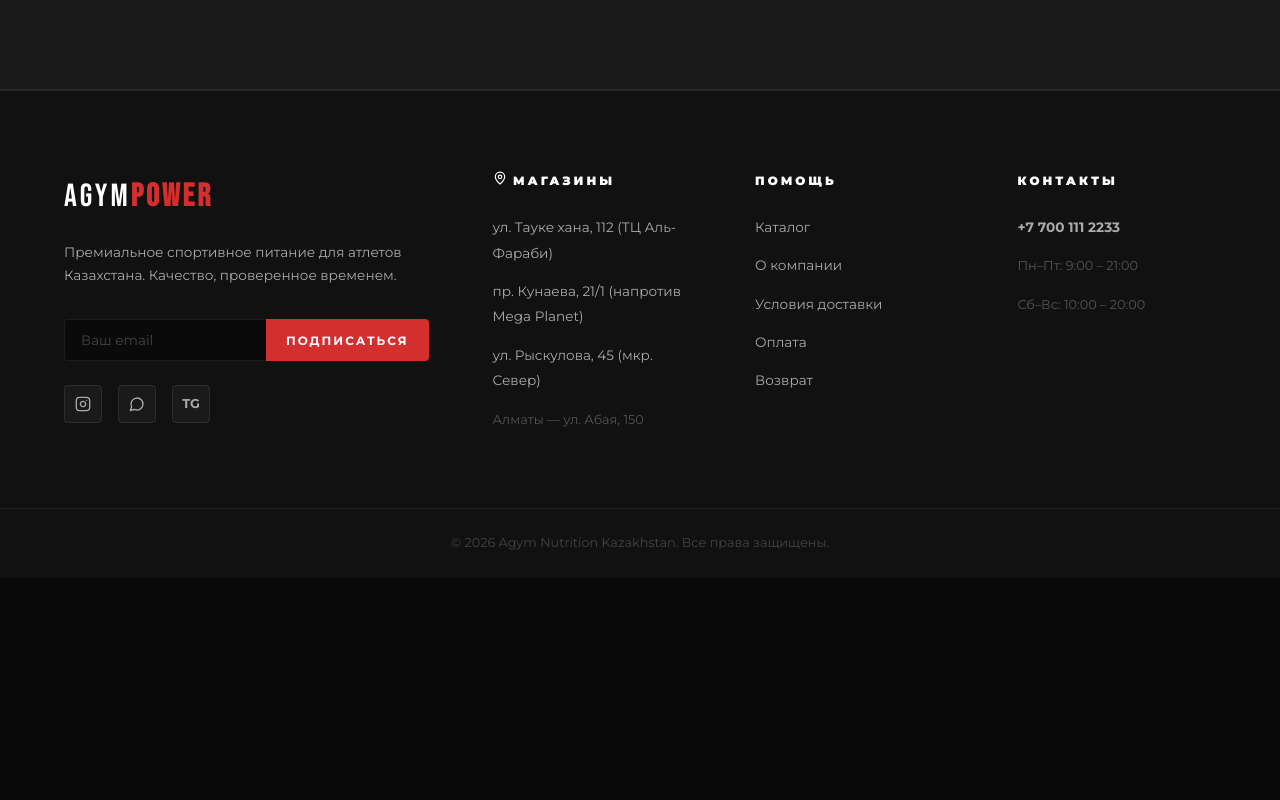
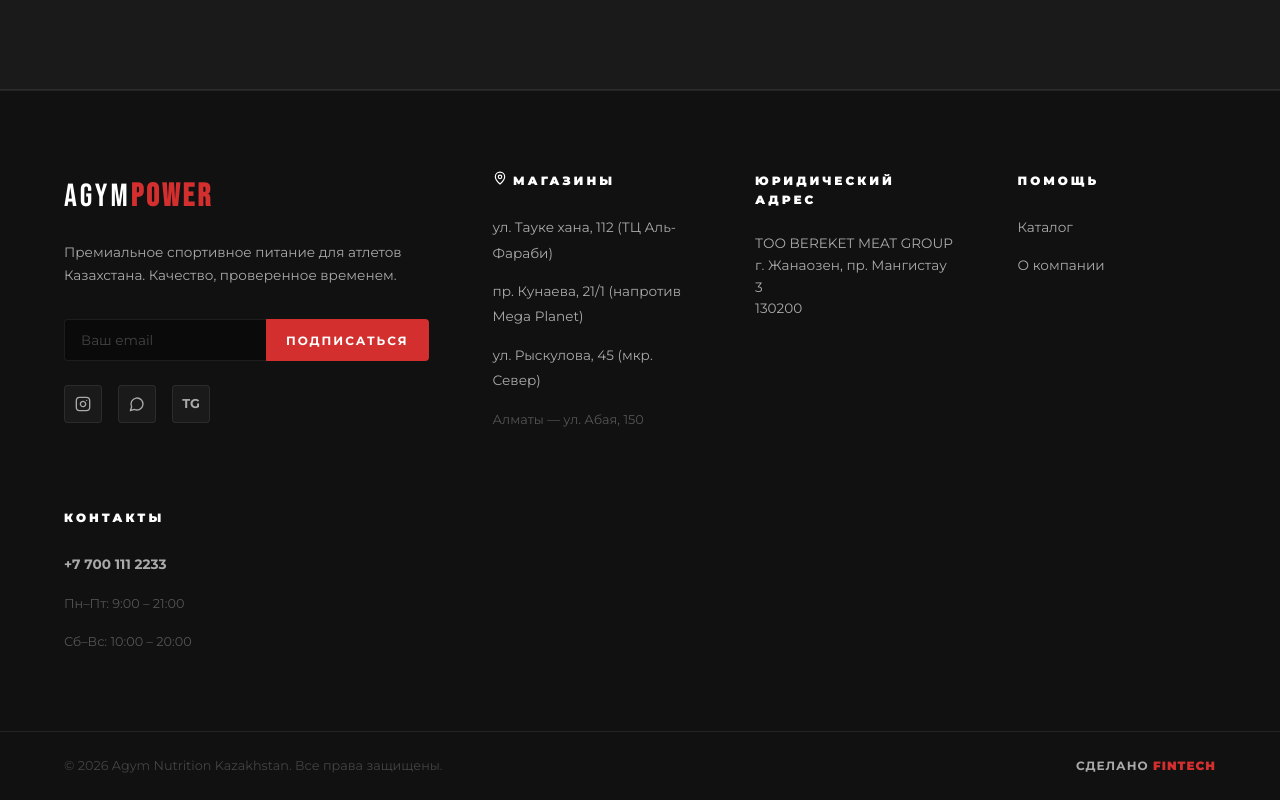
Before and after one commit to simplylovely3333/agym, a React (Vite) app: page / in a window 1280 px wide. Shown: the part 5337-6137 px from the top of the page. Before the commit the page ends 5915 px from the top, so only its background shows below. Built offline with nearby package versions, Linux system fonts and the light colour scheme.

Commit message:
Update footer with legal address and interactive map

```diff
--- /dev/null
+++ b/public/google1ccca0867323be21.html
@@ -0,0 +1 @@
+google-site-verification: google1ccca0867323be21.html
--- a/src/App.jsx
+++ b/src/App.jsx
@@ -110,10 +110,12 @@ const T = {
     footerStores: 'Магазины',
     footerAlmaty: 'Алматы — ул. Абая, 150',
     footerHelp: 'Помощь',
-    footerHelpLinks: ['Каталог', 'О компании', 'Условия доставки', 'Оплата', 'Возврат'],
+    footerHelpLinks: ['Каталог', 'О компании'],
     footerContacts: 'Контакты',
     footerWorkdays: 'Пн–Пт: 9:00 – 21:00',
     footerWeekend: 'Сб–Вс: 10:00 – 20:00',
+    footerLegal: 'Юридический адрес',
+    legalAddress: 'ТОО BEREKET MEAT GROUP\nг. Жанаозен, пр. Мангистау 3\n130200',
     footerCopy: '© 2026 Agym Nutrition Kazakhstan. Все права защищены.',
 
     // Modal
@@ -237,10 +239,12 @@ const T = {
     footerStores: 'Дүкендер',
     footerAlmaty: 'Алматы — Абай к-сі, 150',
     footerHelp: 'Көмек',
-    footerHelpLinks: ['Каталог', 'Компания туралы', 'Жеткізу шарттары', 'Төлем', 'Қайтару'],
+    footerHelpLinks: ['Каталог', 'Компания туралы'],
     footerContacts: 'Байланыс',
     footerWorkdays: 'Дс–Жм: 9:00 – 21:00',
     footerWeekend: 'Сс–Жс: 10:00 – 20:00',
+    footerLegal: 'Заңды мекенжай',
+    legalAddress: 'ТОО BEREKET MEAT GROUP\nЖаңаөзен қ., Маңғыстау даңғылы 3\n130200',
     footerCopy: '© 2026 Agym Nutrition Kazakhstan. Барлық құқықтар қорғалған.',
 
     modalTag: 'Тапсырыс рәсімдеу',
@@ -361,10 +365,12 @@ const T = {
     footerStores: 'Stores',
     footerAlmaty: 'Almaty — Abay St., 150',
     footerHelp: 'Help',
-    footerHelpLinks: ['Catalog', 'About company', 'Delivery terms', 'Payment', 'Returns'],
+    footerHelpLinks: ['Catalog', 'About company'],
     footerContacts: 'Contacts',
     footerWorkdays: 'Mon–Fri: 9:00 – 21:00',
     footerWeekend: 'Sat–Sun: 10:00 – 20:00',
+    footerLegal: 'Legal Address',
+    legalAddress: 'TOO BEREKET MEAT GROUP\nZhanaozen, Mangistau Ave 3\n130200',
     footerCopy: '© 2026 Agym Nutrition Kazakhstan. All rights reserved.',
 
     modalTag: 'Checkout',
@@ -982,6 +988,55 @@ const Partners = () => {
 }
 
 // ============================================================
+// INTERACTIVE ADDRESS WITH MINI-MAP
+// ============================================================
+const InteractiveAddress = ({ address }) => {
+  const [isOpen, setIsOpen] = useState(false)
+  const mapUrl = `https://www.google.com/maps?q=${encodeURIComponent(address.replace(/\n/g, ' '))}&output=embed`
+
+  return (
+    <div className="interactive-address-container"
+      onMouseEnter={() => setIsOpen(true)}
+      onMouseLeave={() => setIsOpen(false)}
+      onClick={() => setIsOpen(!isOpen)}
+    >
+      <div className="address-text">
+        {address.split('\n').map((line, i) => (
+          <React.Fragment key={i}>
+            {line}<br />
+          </React.Fragment>
+        ))}
+      </div>
+
+      <AnimatePresence>
+        {isOpen && (
+          <motion.div
+            className="map-mini-popover"
+            initial={{ opacity: 0, y: 10, scale: 0.95 }}
+            animate={{ opacity: 1, y: 0, scale: 1 }}
+            exit={{ opacity: 0, y: 10, scale: 0.95 }}
+            transition={{ type: 'spring', damping: 20, stiffness: 300 }}
+          >
+            <div className="map-iframe-wrapper">
+              <iframe
+                title="Mini Map"
+                src={mapUrl}
+                width="100%"
+                height="100%"
+                style={{ border: 0 }}
+                allowFullScreen=""
+                loading="lazy"
+              />
+            </div>
+            <div className="map-popover-arrow" />
+          </motion.div>
+        )}
+      </AnimatePresence>
+    </div>
+  )
+}
+
+// ============================================================
 // FOOTER
 // ============================================================
 const Footer = ({ lang }) => {
@@ -1024,6 +1079,11 @@ const Footer = ({ lang }) => {
             </ul>
           </div>
 
+          <div className="footer-col">
+            <h4>{t.footerLegal}</h4>
+            <InteractiveAddress address={t.legalAddress} />
+          </div>
+
           {/* Col 3 — Help */}
           <div className="footer-col">
             <h4>{t.footerHelp}</h4>
@@ -1050,7 +1110,12 @@ const Footer = ({ lang }) => {
         </div>
       </div>
       <div className="footer-bottom">
-        <div className="container">{t.footerCopy}</div>
+        <div className="container footer-bottom-content">
+          <span>{t.footerCopy}</span>
+          <div className="developer-signature">
+            Сделано <span className="accent-text">Fintech</span>
+          </div>
+        </div>
       </div>
     </footer>
   )
--- a/src/index.css
+++ b/src/index.css
@@ -1379,3 +1379,98 @@ body {
     border-right: none !important;
   }
 }
+
+/* ========================
+   FOOTER BOTTOM CONTENT
+   ======================== */
+.footer-bottom-content {
+  display: flex;
+  justify-content: space-between;
+  align-items: center;
+  flex-wrap: wrap;
+  gap: 1rem;
+}
+
+.developer-signature {
+  font-size: 0.75rem;
+  font-weight: 700;
+  text-transform: uppercase;
+  letter-spacing: 1px;
+  color: var(--text-muted);
+}
+
+/* ========================
+   INTERACTIVE ADDRESS & MAP
+   ======================== */
+.interactive-address-container {
+  position: relative;
+  cursor: pointer;
+}
+
+.address-text {
+  font-size: 0.85rem;
+  color: var(--text-muted);
+  line-height: 1.6;
+  transition: var(--transition);
+}
+
+.interactive-address-container:hover .address-text {
+  color: var(--primary);
+}
+
+.map-mini-popover {
+  position: absolute;
+  bottom: calc(100% + 15px);
+  left: 0;
+  width: 320px;
+  height: 240px;
+  background: rgba(20, 20, 20, 0.8);
+  backdrop-filter: blur(20px);
+  -webkit-backdrop-filter: blur(20px);
+  border: 1px solid var(--border-accent);
+  border-radius: 12px;
+  padding: 8px;
+  z-index: 1000;
+  box-shadow: 0 20px 40px rgba(0, 0, 0, 0.6), 0 0 20px var(--primary-glow);
+}
+
+.map-iframe-wrapper {
+  width: 100%;
+  height: 100%;
+  border-radius: 8px;
+  overflow: hidden;
+  background: #111;
+}
+
+.map-popover-arrow {
+  position: absolute;
+  top: 100%;
+  left: 30px;
+  width: 15px;
+  height: 15px;
+  background: rgba(20, 20, 20, 0.8);
+  backdrop-filter: blur(20px);
+  border-right: 1px solid var(--border-accent);
+  border-bottom: 1px solid var(--border-accent);
+  transform: translateY(-50%) rotate(45deg);
+}
+
+@media (max-width: 768px) {
+  .map-mini-popover {
+    width: 280px;
+    height: 200px;
+    left: 50%;
+    transform: translateX(-50%) !important;
+  }
+  .map-popover-arrow {
+    left: 50%;
+    transform: translateX(-50%) translateY(-50%) rotate(45deg);
+  }
+}
+
+@media (max-width: 768px) {
+  .footer-bottom-content {
+    flex-direction: column;
+    text-align: center;
+  }
+}
```
Also changed, not shown: 1 other file (tests, documents, lock files or other folders).
